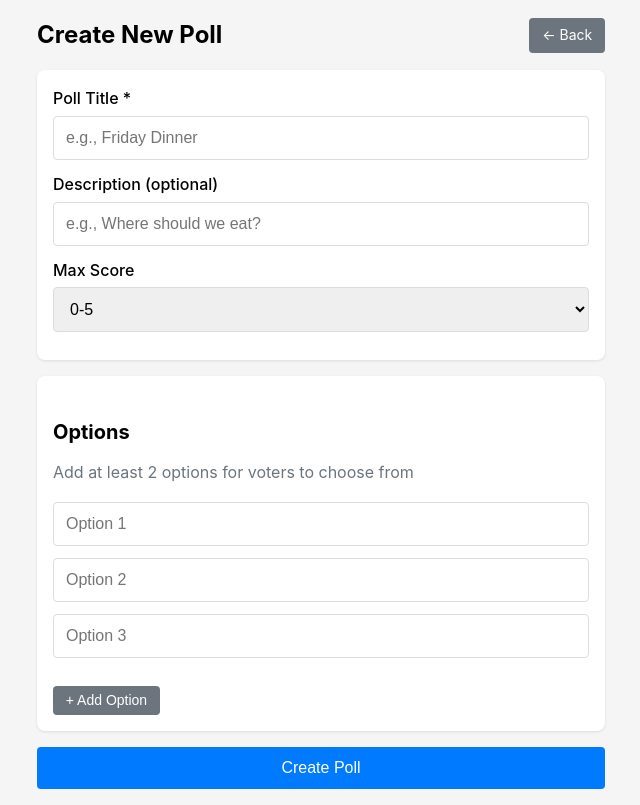
After one commit to DeeKahy/Project-Choice-Maxxing, a Flask app: page /admin/create in a window 1280 px wide. The commit adds this page. Shown: the whole page, without its empty margins (319-959 px from the left). Run offline with Flask 3, Linux system fonts and the light colour scheme; the visitor is signed in with stand-in values (Sample User, id 1).

Commit message:
seems to work

```diff
--- a/voting-app/app.py
+++ b/voting-app/app.py
@@ -143,6 +143,38 @@ def delete_poll(poll_id):
     return redirect(url_for("admin_dashboard"))
 
 
+def generate_id():
+    return secrets.token_urlsafe(6)
+
+
+@app.route("/admin/create", methods=["GET", "POST"])
+def admin_create():
+    if not is_admin():
+        return redirect(url_for("admin_login"))
+
+    if request.method == "POST":
+        poll_id = generate_id()
+        poll = {
+            "id": poll_id,
+            "title": request.form["title"],
+            "description": request.form.get("description", ""),
+            "created_at": datetime.now().isoformat(),
+            "is_open": "true",
+            "max_score": request.form.get("max_score", "5")
+        }
+        append_csv(f"{DATA_DIR}/polls.csv", poll,
+                   ["id", "title", "description", "created_at", "is_open", "max_score"])
+
+        # Save options
+        options = request.form.getlist("options")
+        option_rows = [{"id": i+1, "name": opt, "description": ""}
+                       for i, opt in enumerate(options) if opt.strip()]
+        write_csv(f"{DATA_DIR}/options_{poll_id}.csv", option_rows,
+                  ["id", "name", "description"])
+
+        return redirect(url_for("admin_poll", poll_id=poll_id))
+
+    return render_template("admin_create.html")
 
 
 # ============== VOTING ROUTES ==============
--- /dev/null
+++ b/voting-app/templates/admin_create.html
@@ -0,0 +1,53 @@
+{% extends "base.html" %}
+{% block title %}Create Poll{% endblock %}
+{% block content %}
+<div class="header-row">
+    <h1>Create New Poll</h1>
+    <a href="{{ url_for('admin_dashboard') }}" class="btn btn-secondary btn-small">← Back</a>
+</div>
+
+<form method="POST" id="poll-form">
+    <div class="card">
+        <label for="title">Poll Title *</label>
+        <input type="text" name="title" id="title" required placeholder="e.g., Friday Dinner">
+
+        <label for="description">Description (optional)</label>
+        <input type="text" name="description" id="description" placeholder="e.g., Where should we eat?">
+
+        <label for="max_score">Max Score</label>
+        <select name="max_score" id="max_score">
+            <option value="3">0-3</option>
+            <option value="5" selected>0-5</option>
+            <option value="10">0-10</option>
+        </select>
+    </div>
+
+    <div class="card">
+        <h2>Options</h2>
+        <p class="text-muted mb-1">Add at least 2 options for voters to choose from</p>
+
+        <div id="options-container">
+            <input type="text" name="options" placeholder="Option 1" required>
+            <input type="text" name="options" placeholder="Option 2" required>
+            <input type="text" name="options" placeholder="Option 3">
+        </div>
+
+        <button type="button" class="btn btn-secondary btn-small mt-1" onclick="addOption()">+ Add Option</button>
+    </div>
+
+    <button type="submit" class="btn btn-block">Create Poll</button>
+</form>
+
+<script>
+let optionCount = 3;
+function addOption() {
+    optionCount++;
+    const container = document.getElementById('options-container');
+    const input = document.createElement('input');
+    input.type = 'text';
+    input.name = 'options';
+    input.placeholder = 'Option ' + optionCount;
+    container.appendChild(input);
+}
+</script>
+{% endblock %}
--- a/voting-app/templates/admin_dashboard.html
+++ b/voting-app/templates/admin_dashboard.html
@@ -6,7 +6,7 @@
     <a href="{{ url_for('admin_logout') }}" class="btn btn-secondary btn-small">Logout</a>
 </div>
 
-<a href="" class="btn btn-block mb-1">+ Create New Poll</a>
+<a href="{{ url_for('admin_create') }}" class="btn btn-block mb-1">+ Create New Poll</a>
 
 {% if polls %}
     {% for poll in polls %}
```
